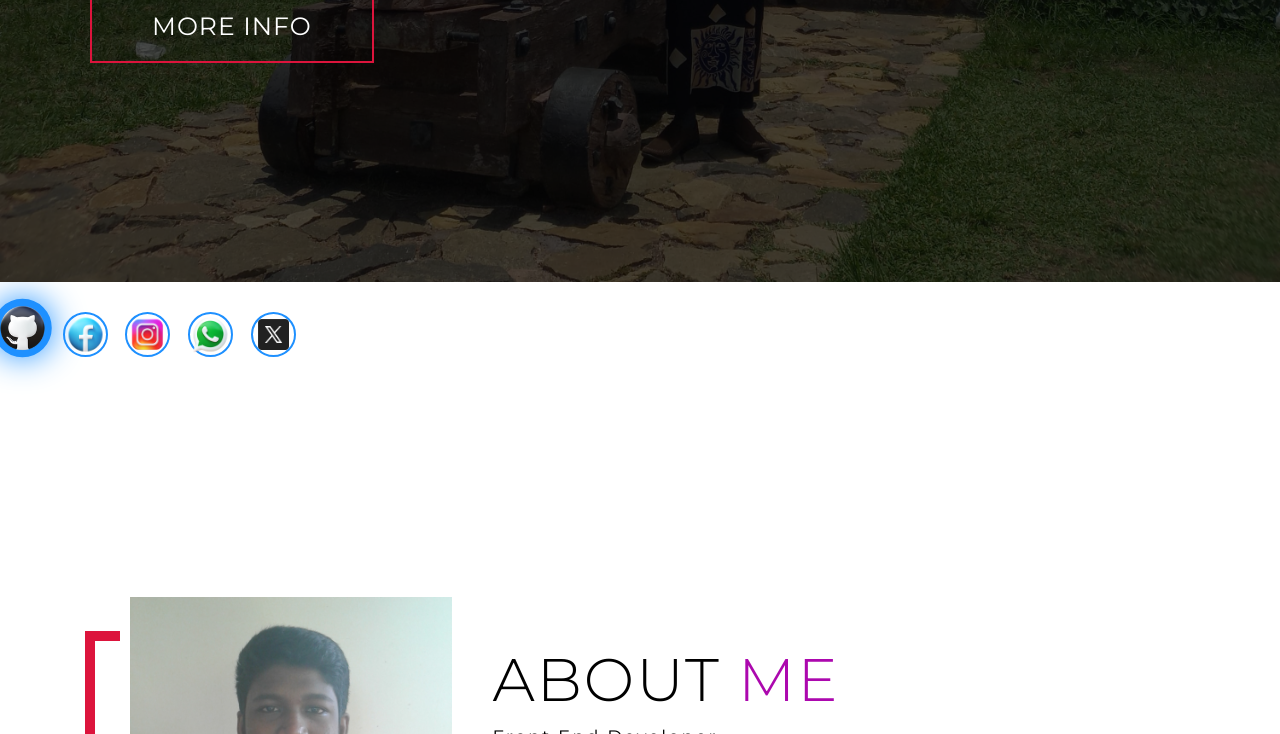
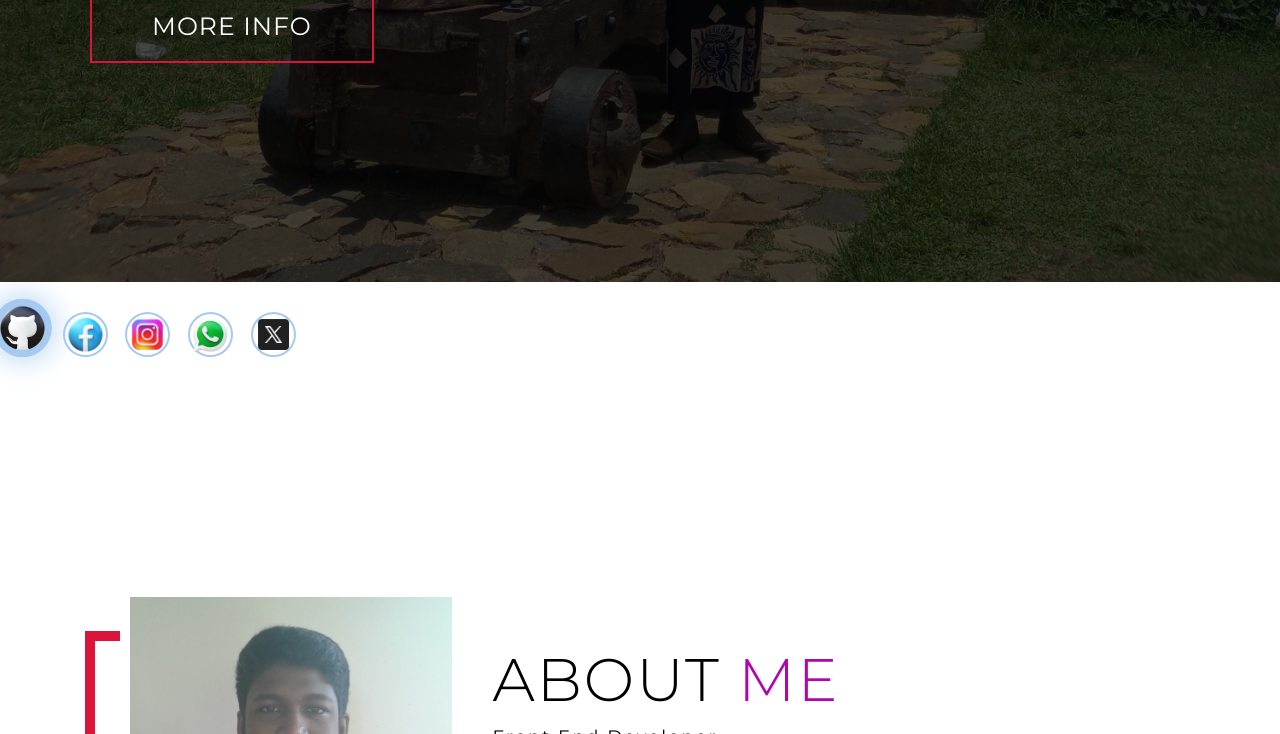
Before and after one commit to AgasthiFdo/portfolio_Agasthi_personal_site, a plain HTML site: page index.html in a window 1280 px wide. In both pictures the pointer is over the link 22 px from the left and 852 px from the top of the page. Shown: the part 518-1252 px from the top of the page. Drawn offline with Linux system fonts and the light colour scheme.

Commit message:
update css

```diff
--- a/style.css
+++ b/style.css
@@ -273,19 +273,19 @@ p {
 	width: 4.5rem;
 	height: 4.5rem;
 	background: transparent;
-	border: 2px solid dodgerblue;
+	border: 2px solid #a6caef;
 	font-size: 2.5rem;
 	border-radius: 50%;
-	color: dodgerblue;
+	color: #a6caef;
 	margin: 3rem 1.5rem 3rem 0;
 	transition: 0.3s ease-in-out;
 }
 
 .social-ico a:hover{
-	color: dodgerblue;
+	color: #a6caef;
 	transform: scale(1.3)translateY(-5px);
-	box-shadow: 0 0 25px dodgerblue;
-	background-color: dodgerblue;
+	box-shadow: 0 0 25px #a6caef;
+	background-color: #a6caef;
 }
 
 /* Services Section */
```
